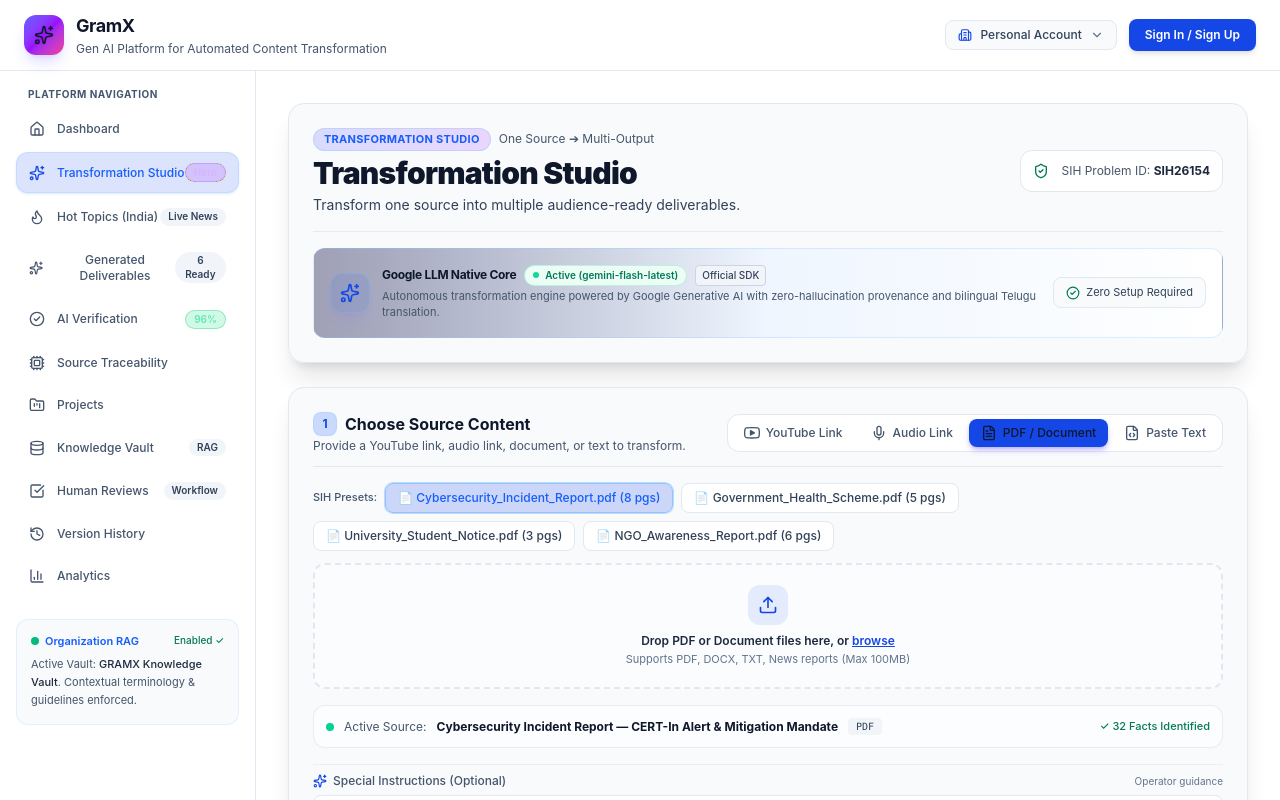
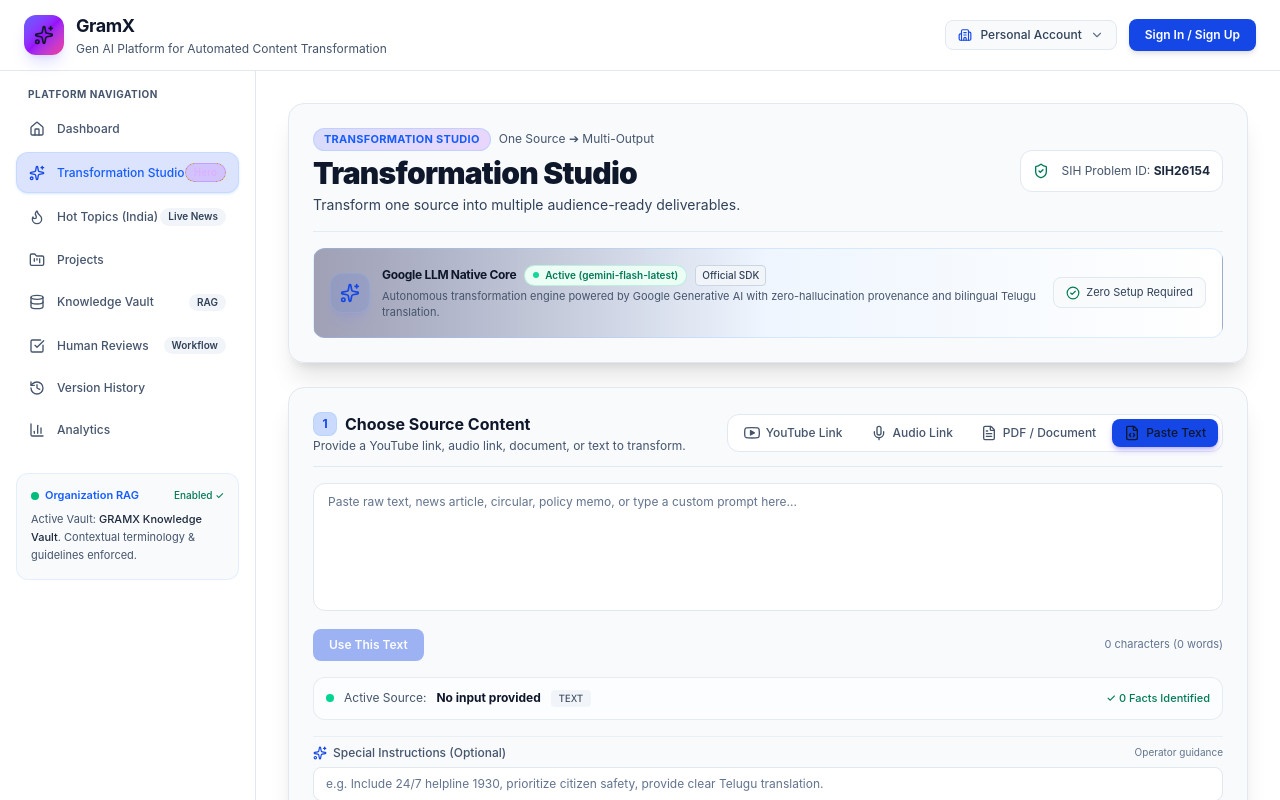
Before and after one commit to ruchitha188/GramX-Sih, a React (Vite) app in the folder GramX-Sih/: page / in a window 1280 px wide. Shown: the top 800 px of the page. Built offline with nearby package versions, Linux system fonts and the light colour scheme.

Commit message:
feat: migrate from mock data to functional dynamic states (like Perplexity)

```diff
--- a/GramX-Sih/src/App.tsx
+++ b/GramX-Sih/src/App.tsx
@@ -18,6 +18,7 @@
 import { realLlmService, LlmConfig } from './services/realLlmService';
 import { supabase } from './services/supabaseClient';
 import { AuthModal } from './components/auth/AuthModal';
+import { INITIAL_PROJECTS, INITIAL_VERSION_HISTORY } from './data/workspaceData';
 
 import {
   DeliverableOutput,
@@ -36,9 +37,22 @@
   const [activeTab, setActiveTab] = useState<NavTab>('transform');
 
   // Transformation Data State
-  const [currentSource, setCurrentSource] = useState<SourceDocument>(SAMPLE_SOURCES[0]);
-  const [deliverables, setDeliverables] = useState<DeliverableOutput[]>(PRIMARY_SAMPLE_DELIVERABLES);
-  const [verificationReport, setVerificationReport] = useState<VerificationReport>(INITIAL_VERIFICATION_REPORT);
+  const [currentSource, setCurrentSource] = useState<SourceDocument>({
+    id: 'empty',
+    title: '',
+    filename: 'No input provided',
+    type: 'text',
+    pages: 0,
+    size: '0 KB',
+    uploadedAt: new Date().toLocaleTimeString(),
+    detectedFacts: { total: 0, dates: 0, entities: 0, numericalValues: 0 },
+    contextSummary: '',
+    intent: '',
+    rawContent: '',
+    paragraphs: []
+  });
+  const [deliverables, setDeliverables] = useState<DeliverableOutput[]>([]);
+  const [verificationReport, setVerificationReport] = useState<VerificationReport | null>(null);
 
   // Modals State
   const [isExportModalOpen, setIsExportModalOpen] = useState<boolean>(false);
@@ -71,6 +85,28 @@
     setDeliverables(newDeliverables);
     setVerificationReport(newVerification);
     setCurrentSource(source);
+
+    // Persist as a new project in local memory so the user sees it in their Projects tab
+    INITIAL_PROJECTS.unshift({
+      id: Date.now().toString(),
+      title: source.title || 'Live Transformation Project',
+      description: `Auto-generated multi-output content package containing ${newDeliverables.length} professional deliverables.`,
+      sourceName: source.filename || 'Source Document',
+      deliverablesCount: newDeliverables.length,
+      updatedAt: 'Just now',
+      status: 'Draft',
+      team: [user?.user_metadata?.full_name?.split(' ')[0] || user?.email?.split('@')[0] || 'You']
+    });
+
+    INITIAL_VERSION_HISTORY.unshift({
+      versionNumber: INITIAL_VERSION_HISTORY.length + 1,
+      label: 'Version 1 — AI Generated',
+      modifiedBy: 'GramX Engine',
+      timestamp: new Date().toLocaleTimeString(),
+      snippet: `Generated multi-output content package from ${source.filename}. Fact checking applied.`,
+      diffSummary: `${newDeliverables.length} deliverables successfully generated.`
+    });
+
     setActiveTab('deliverables');
   };
 
--- a/GramX-Sih/src/data/workspaceData.ts
+++ b/GramX-Sih/src/data/workspaceData.ts
@@ -1,157 +1,6 @@
 import { KnowledgeDocument, ProjectItem, ReviewComment, VersionHistoryItem } from '../types';
 
-export const INITIAL_KNOWLEDGE_DOCS: KnowledgeDocument[] = [
-  {
-    id: 'kb-1',
-    name: 'Cybersecurity_Guidelines_2026.pdf',
-    folder: 'Government Guidelines',
-    size: '4.1 MB',
-    indexedDate: '2026-08-15',
-    chunks: 1420,
-    status: 'Indexed'
-  },
-  {
-    id: 'kb-2',
-    name: 'National_Critical_Infra_Protocol_v3.pdf',
-    folder: 'Government Guidelines',
-    size: '6.8 MB',
-    indexedDate: '2026-08-20',
-    chunks: 2150,
-    status: 'Indexed'
-  },
-  {
-    id: 'kb-3',
-    name: 'Official_Telugu_Digital_Lexicon.xlsx',
-    folder: 'Telugu Glossary',
-    size: '850 KB',
-    indexedDate: '2026-08-22',
-    chunks: 480,
-    status: 'Indexed'
-  },
-  {
-    id: 'kb-4',
-    name: 'Cert_In_Standard_Operating_Procedures.pdf',
-    folder: 'Official Terminology',
-    size: '3.2 MB',
-    indexedDate: '2026-08-25',
-    chunks: 980,
-    status: 'Indexed'
-  },
-  {
-    id: 'kb-5',
-    name: 'Aarogya_Health_Scheme_Policy_Handbook.pdf',
-    folder: 'Previous Campaigns',
-    size: '5.4 MB',
-    indexedDate: '2026-08-29',
-    chunks: 1840,
-    status: 'Indexed'
-  },
-  {
-    id: 'kb-6',
-    name: 'Public_Advisory_Editorial_Standards.pdf',
-    folder: 'FAQs',
-    size: '1.7 MB',
-    indexedDate: '2026-09-01',
-    chunks: 620,
-    status: 'Indexed'
-  }
-];
-
-export const INITIAL_PROJECTS: ProjectItem[] = [
-  {
-    id: 'proj-1',
-    title: 'Cybersecurity Awareness Campaign',
-    description: 'National emergency notification and enterprise cyber hygiene transformation across 42 departments.',
-    sourceName: 'Cybersecurity_Incident_Report.pdf',
-    deliverablesCount: 6,
-    updatedAt: '10 mins ago',
-    status: 'In Review',
-    team: ['Ruchitha (Admin)', 'Siddharth (Editor)', 'Dr. Ananya (Reviewer)']
-  },
-  {
-    id: 'proj-2',
-    title: 'Government Health Scheme Rollout',
-    description: 'Aarogya Bharathi Phase-2 multi-channel citizen dissemination across 14 rural districts.',
-    sourceName: 'Government_Health_Scheme.pdf',
-    deliverablesCount: 4,
-    updatedAt: '2 days ago',
-    status: 'Approved',
-    team: ['Ruchitha (Admin)', 'Kavya (Reviewer)']
-  },
-  {
-    id: 'proj-3',
-    title: 'University Student Communication',
-    description: 'State examination regulatory guidelines, hall tickets, and proctoring advisory transformations.',
-    sourceName: 'University_Student_Notice.pdf',
-    deliverablesCount: 5,
-    updatedAt: '3 days ago',
-    status: 'Published',
-    team: ['Siddharth (Editor)', 'Rahul (Reviewer)']
-  },
-  {
-    id: 'proj-4',
-    title: 'NGO Awareness Campaign',
-    description: 'Clean drinking water impact report for donor outreach and village panchayat briefings.',
-    sourceName: 'NGO_Awareness_Report.pdf',
-    deliverablesCount: 3,
-    updatedAt: '5 days ago',
-    status: 'Draft',
-    team: ['Ruchitha (Admin)', 'Siddharth (Editor)']
-  }
-];
-
-export const INITIAL_REVIEW_COMMENTS: ReviewComment[] = [
-  {
-    id: 'rc-1',
-    author: 'Dr. Ananya',
-    role: 'Reviewer',
-    avatar: '👩‍💼',
-    text: 'Please ensure we strictly use the organization-approved Telugu terminology for "Cybersecurity" (సైబర్ భద్రత) and "Multi-Factor Authentication" (బహుళ-కారకాల ప్రామాణీకరణ) in the public advisory section.',
-    timestamp: '25 mins ago',
-    resolved: false
-  },
-  {
-    id: 'rc-2',
-    author: 'Ruchitha',
-    role: 'Admin',
-    avatar: '👩‍💻',
-    text: 'Notice the AI verification flagged a 24h vs 48h statutory reporting discrepancy on Slide 4. Let us apply the "Fix using source" action before final signoff.',
-    timestamp: '15 mins ago',
-    resolved: false
-  }
-];
-
-export const INITIAL_VERSION_HISTORY: VersionHistoryItem[] = [
-  {
-    versionNumber: 1,
-    label: 'Version 1 — AI Generated',
-    modifiedBy: 'GramX Engine',
-    timestamp: 'Today, 08:35 IST',
-    snippet: 'Initial multi-output generation of 6 deliverables from Cybersecurity_Incident_Report.pdf. AI Fact Preservation score 96%.',
-    diffSummary: '6 deliverables generated across Social, Documents, Presentation, and Video Package.'
-  },
-  {
-    versionNumber: 2,
-    label: 'Version 2 — Editor Updated',
-    modifiedBy: 'Siddharth (Editor)',
-    timestamp: 'Today, 08:42 IST',
-    snippet: 'Refined LinkedIn intro formatting and verified Telugu translation alignment against Organization Glossary.',
-    diffSummary: 'Adjusted tone parameters and highlighted emergency helpline.'
-  },
-  {
-    versionNumber: 3,
-    label: 'Version 3 — Reviewer Changes',
-    modifiedBy: 'Dr. Ananya (Reviewer)',
-    timestamp: 'Today, 08:50 IST',
-    snippet: 'Accepted AI verification correction on reporting timeframe: updated from 24h to 48h statutory window.',
-    diffSummary: 'Resolved fact verification warning on Slide 4 and Twitter thread.'
-  },
-  {
-    versionNumber: 4,
-    label: 'Version 4 — Approved',
-    modifiedBy: 'Ruchitha (Admin)',
-    timestamp: 'Today, 09:05 IST',
-    snippet: 'Final statutory signoff granted. All 6 deliverables authorized for enterprise export and cross-platform publishing.',
-    diffSummary: 'Finalized and locked for export (PDF, DOCX, PPTX, SRT).'
-  }
-];
+export const INITIAL_KNOWLEDGE_DOCS: KnowledgeDocument[] = [];
+export const INITIAL_PROJECTS: ProjectItem[] = [];
+export const INITIAL_REVIEW_COMMENTS: ReviewComment[] = [];
+export const INITIAL_VERSION_HISTORY: VersionHistoryItem[] = [];
--- a/GramX-Sih/src/features/transformation/TransformationStudio.tsx
+++ b/GramX-Sih/src/features/transformation/TransformationStudio.tsx
@@ -31,7 +31,20 @@
   llmConfig
 }) => {
   // Source Document state (default to primary demo: Cybersecurity_Incident_Report.pdf)
-  const [source, setSource] = useState<SourceDocument>(SAMPLE_SOURCES[0]);
+  const [source, setSource] = useState<SourceDocument>({
+    id: 'empty',
+    title: '',
+    filename: 'No input provided',
+    type: 'text',
+    pages: 0,
+    size: '0 KB',
+    uploadedAt: '',
+    detectedFacts: { total: 0, dates: 0, entities: 0, numericalValues: 0 },
+    contextSummary: '',
+    intent: '',
+    rawContent: '',
+    paragraphs: []
+  });
 
   // Transformation Configuration state
   const [config, setConfig] = useState<TransformationConfig>({
```
